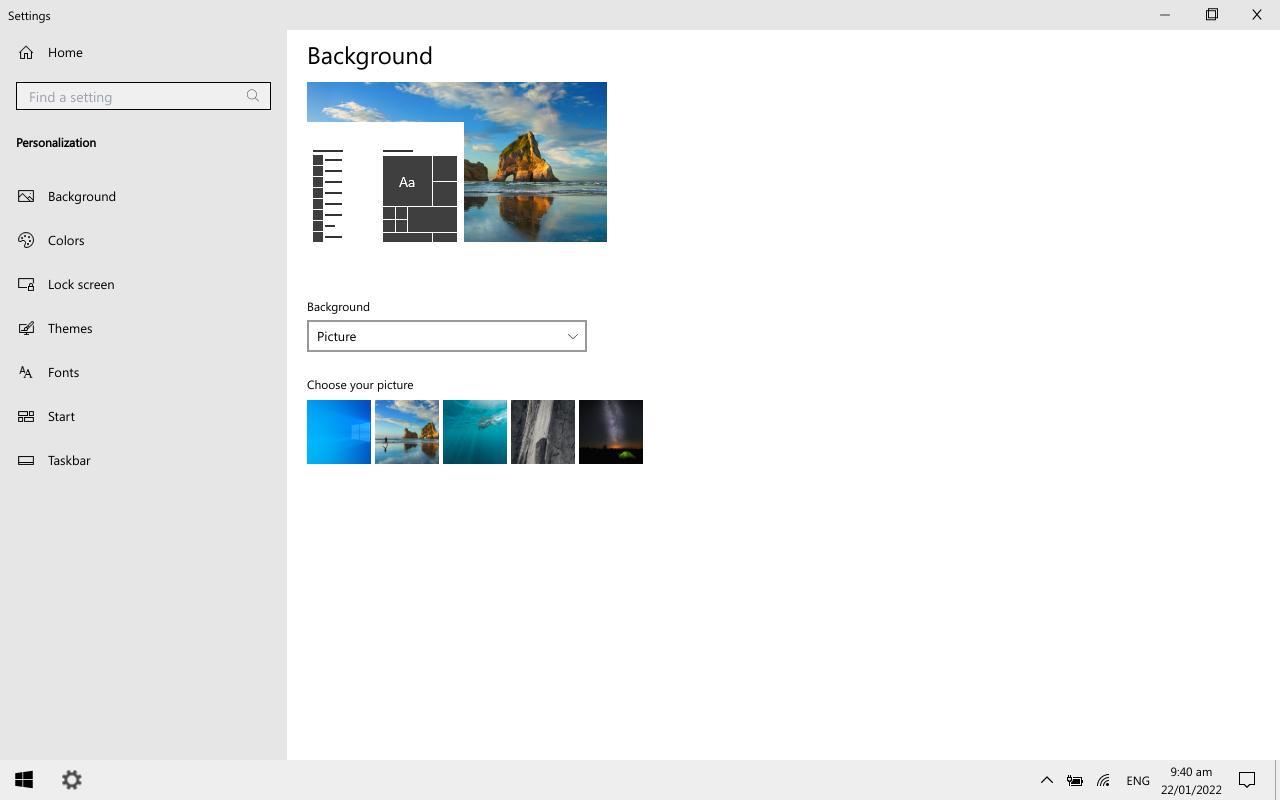
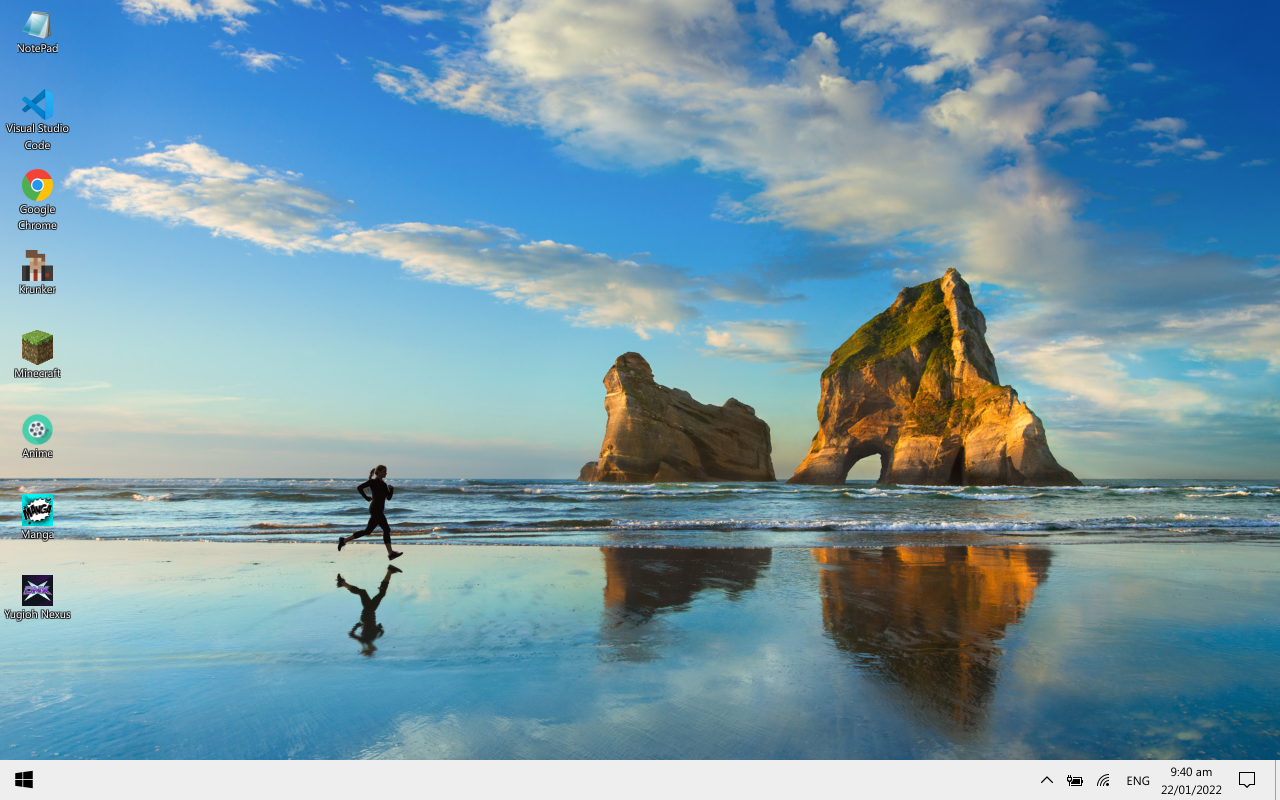
Before and after one commit to vuongle2609/Windows-10, a React (Create React App) app: page / in a window 1280 px wide. Built offline with nearby package versions, Linux system fonts and the light colour scheme.

Commit message:
add settings tab change

```diff
--- a/src/components/Apps/Settings.js
+++ b/src/components/Apps/Settings.js
@@ -39,7 +39,7 @@ const wppArr = [wpp0, wpp1, wpp2, wpp3, wpp4];
 const SettingItem = (props) => {
   return (
     <div className={"mb-14 col " + props.size}>
-      <div className="w-full flex">
+      <div className="w-full flex" onClick={props.func}>
         <img src={props.img} alt="" className="mr-5" />
         <div className="flex-1 flex flex-col">
           <h3 className="text-base">{props.name}</h3>
@@ -50,7 +50,7 @@ const SettingItem = (props) => {
   );
 };
 
-const Menu = () => {
+const Menu = ({ setTab }) => {
   const [size, setSize] = useState("res-1");
   const [input, setInput] = useState("input-halve");
 
@@ -94,7 +94,7 @@ const Menu = () => {
                 className="w-full h-8 border-black border-[1px] outline-red-200 pr-12 pl-3 search_box"
                 placeholder="Find a setting"
               />
-              <i class="fa-thin fa-magnifying-glass absolute right-4 top-[50%] -translate-y-[50%]"></i>
+              <i className="fa-thin fa-magnifying-glass absolute right-4 top-[50%] -translate-y-[50%]"></i>
             </div>
           </div>
         </div>
@@ -129,6 +129,7 @@ const Menu = () => {
             name="Personalization"
             detail="Background, lock screen, colors"
             size={size}
+            func={() => setTab(1)}
           />
           <SettingItem
             img={icon6}
@@ -204,7 +205,7 @@ const DropdownSelector = ({ label, choices }) => {
           onClick={() => setIsDrop(true)}
         >
           <p className="text-[13px] font-medium">{choice}</p>
-          <i class="fa-thin fa-angle-down absolute top-[50%] -translate-y-[50%] right-2"></i>
+          <i className="fa-thin fa-angle-down absolute top-[50%] -translate-y-[50%] right-2"></i>
         </div>
         {isDrop ? (
           <ul className="absolute w-full left-0 top-0 bg-[#f2f2f2] py-1 border-[1px] border-[#999999]">
@@ -232,7 +233,10 @@ const DropdownSelector = ({ label, choices }) => {
 
 const SettingSelect = (props) => {
   return (
-    <div className="flex text-[13px] px-4 py-[12px] hover:bg-[#cfcfcf]">
+    <div
+      className="flex text-[13px] px-4 py-[12px] hover:bg-[#cfcfcf]"
+      onClick={props.func}
+    >
       <img src={props.icon} alt="" className="mr-3 scale-[98%]" />
       <p>{props.name}</p>
     </div>
@@ -248,6 +252,7 @@ const ImagePicker = () => {
       <div className="mt-2 flex">
         {wppArr.map((wpp, index) => (
           <div
+            key={index}
             style={{ backgroundImage: `url(${wpp})` }}
             className="w-[64px] h-[64px] mr-1 bg-center bg-cover"
             onClick={() => {
@@ -307,7 +312,7 @@ const ColorPicker = (props) => {
             {color === BColor ? (
               <span className="block absolute -top-[1px] -left-[1px] w-[99%] h-[99%] border-[3px] border-black">
                 <span className="flex items-center justify-center w-1/2 h-1/2 absolute -top-[1px] -right-[1px] bg-black">
-                  <i class="text-white fa-thin fa-check text-xs"></i>
+                  <i className="text-white fa-thin fa-check text-xs"></i>
                 </span>
               </span>
             ) : (
@@ -318,13 +323,12 @@ const ColorPicker = (props) => {
       </div>
       <div
         onClick={() => {
-          console.log("thang ngu");
           props.setColorTable(true);
         }}
         className="flex hover:bg-[#f2f2f2] w-[362px] p-2 mt-4 relative right-[8px]"
       >
         <span className="mr-2 bg-[#cccccc] flex items-center justify-center w-[36px] h-[36px]">
-          <i class="fa-regular fa-plus"></i>
+          <i className="fa-regular fa-plus"></i>
         </span>
         <p className="text-xs">Custom color</p>
       </div>
@@ -378,14 +382,14 @@ const PersonalizationSetting = (props) => {
     <div className="w-full h-full flex">
       <div className="flex flex-1">
         <div className="w-[287px] h-auto bg-[#e6e6e6]">
-          <SettingSelect icon={home} name="Home" />
+          <SettingSelect icon={home} name="Home" func={() => props.setTab(0)} />
           <div className="relative w-full px-4 mt-2">
             <input
               type="text"
               className="w-full h-7 border-black border-[1px] outline-red-200 pr-12 pl-3 search_box text-sm bg-[#f0f0f0] focus:bg-white"
               placeholder="Find a setting"
             />
-            <i class="fa-thin fa-magnifying-glass absolute right-7 top-[50%] -translate-y-[50%] text-xs"></i>
+            <i className="fa-thin fa-magnifying-glass absolute right-7 top-[50%] -translate-y-[50%] text-xs"></i>
           </div>
           <h4 className="font-bold px-4 text-xs py-6">Personalization</h4>
           <SettingSelect icon={background} name="Background" />
@@ -443,6 +447,16 @@ const PersonalizationSetting = (props) => {
 const Settings = () => {
   const { setSettings } = useStore();
   const [colorTable, setColorTable] = useState(false);
+  const [tab, setTab] = useState(0);
+
+  let render;
+  if (tab === 0) {
+    render = <Menu setTab={setTab} />;
+  } else if (tab === 1) {
+    render = (
+      <PersonalizationSetting setColorTable={setColorTable} setTab={setTab} />
+    );
+  }
 
   return (
     <WindowsBase
@@ -452,8 +466,7 @@ const Settings = () => {
       num={8}
     >
       <div className="bg-white w-full h-full relative">
-        {/* <Menu /> */}
-        <PersonalizationSetting setColorTable={setColorTable} />
+        {render}
         {colorTable ? <ColorTable setColorTable={setColorTable} /> : false}
       </div>
     </WindowsBase>
--- a/src/components/MenuRightClick.js
+++ b/src/components/MenuRightClick.js
@@ -58,10 +58,10 @@ const MenuItem = (props) => {
         <img src={props.img} alt="" className="w-[17px] h-auto mr-2" />
       );
     } else if (props.check) {
-      sideStatus = <i class="fa-thin fa-check font-medium mr-2"></i>;
+      sideStatus = <i className="fa-thin fa-check font-medium mr-2"></i>;
     } else if (props.isDot) {
       sideStatus = (
-        <i class="fa-solid fa-circle-small text-[12px] mr-[17px]"></i>
+        <i className="fa-solid fa-circle-small text-[12px] mr-[17px]"></i>
       );
     } else {
       sideStatus = <div className="w-[17px] h-auto mr-2"></div>;
--- a/src/components/Taskbar.js
+++ b/src/components/Taskbar.js
@@ -88,7 +88,7 @@ const Taskbar = () => {
             className="h-[40px] w-[48px] flex justify-center items-center hover:bg-red-200"
             onClick={setMenuOpen}
           >
-            <i class="fa-brands fa-windows text-[20px]"></i>
+            <i className="fa-brands fa-windows text-[20px]"></i>
           </div>
 
           {appN || appN === 0 ? (
--- a/src/components/TaskbarMenu.js
+++ b/src/components/TaskbarMenu.js
@@ -6,7 +6,7 @@ const TaskbarMenuItem = ({ icon, func }) => {
       className="w-full h-[48px] flex items-center justify-center"
       onClick={func}
     >
-      <i class={`fa-thin fa-${icon} font-light text-[16px]`}></i>
+      <i className={`fa-thin fa-${icon} font-light text-[16px]`}></i>
     </div>
   );
 };
--- a/src/container/Desktop.js
+++ b/src/container/Desktop.js
@@ -47,7 +47,6 @@ const Desktop = () => {
       {ChromeO ? <Chrome /> : false}
       {VscodeO ? <Vscode /> : false}
       {SettingsO ? <Settings /> : false}
-      <Settings />
       {KrunkerO ? <Krunker /> : false}
       {MinecraftO ? <Minecraft /> : false}
       {AnimeO ? <Anime /> : false}
```
